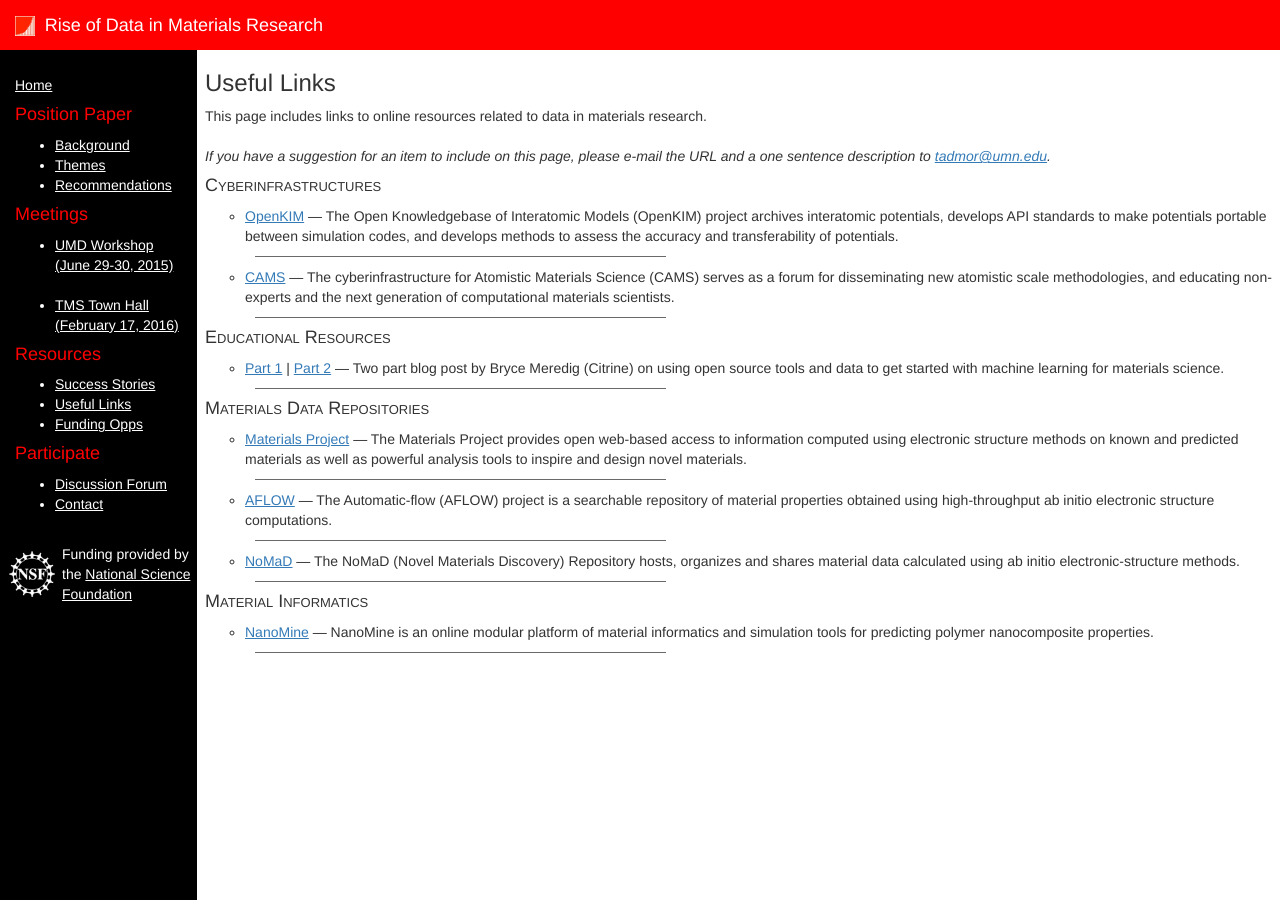
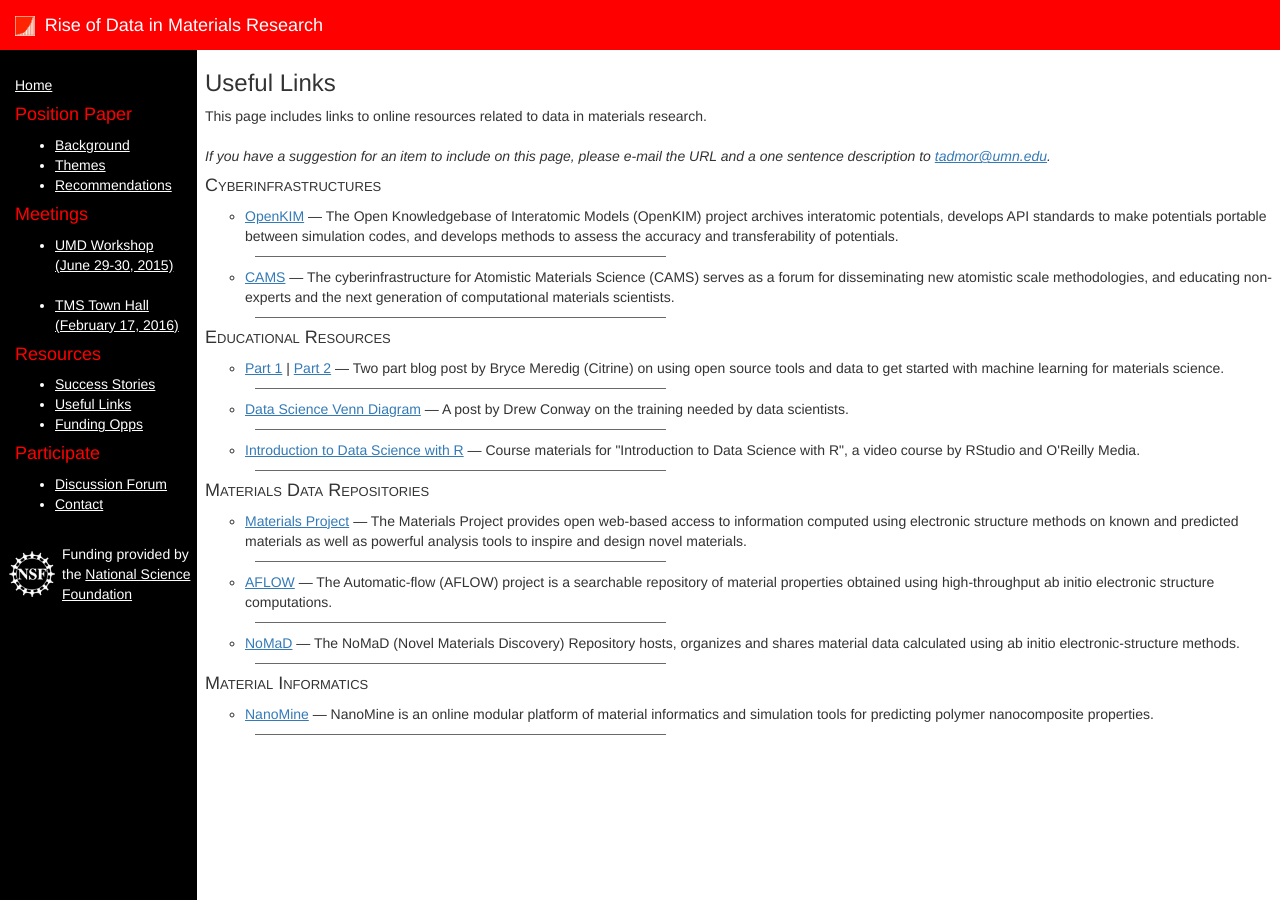
Before and after one commit to riseofdata/riseofdata.github.io, a Jekyll site: the page built from links.html, in a window 1280 px wide. Built offline with Jekyll 4.4.1, drawn with Linux system fonts in a browser that asks for light colours.

Commit message:
Added links to Conway venn diagram and data science course with R

```diff
--- a/links.html
+++ b/links.html
@@ -39,6 +39,15 @@
   &#8212;
   Two part blog post by Bryce Meredig (Citrine) on using open source tools and data to get started with machine learning for materials science.
  </li>
+
+ <li><a href="http://drewconway.com/zia/2013/3/26/the-data-science-venn-diagram" target="_blank">Data Science Venn Diagram</a> &#8212;
+  A post by Drew Conway on the training needed by data scientists.
+ </li>
+
+ <li><a href="http://pythonhackers.com/p/rstudio/Intro" target="_blank">Introduction to Data Science with R</a> &#8212;
+  Course materials for "Introduction to Data Science with R", a video course by RStudio and O'Reilly Media.
+ </li>
+
 </ul>
 
 <h4>Materials Data Repositories</h4>
```
